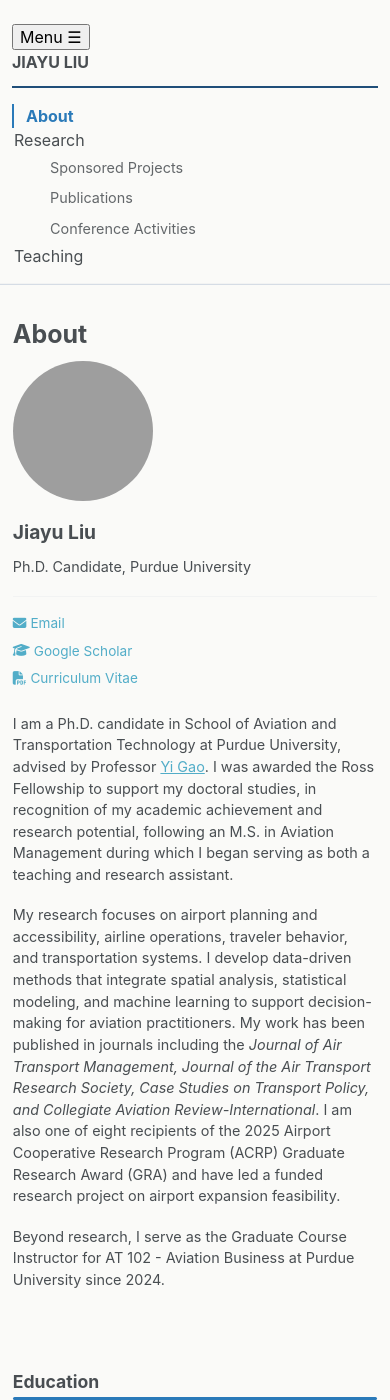
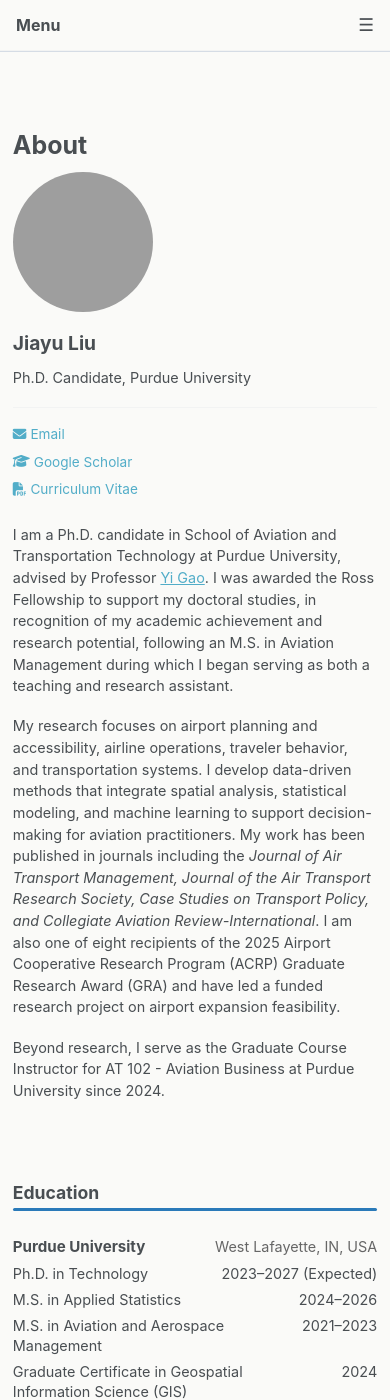
Before and after one commit to liu3309/liu3309.github.io, a Jekyll site: the page built from index.md, in a window 390 px wide and 1400 px high. Built offline with Jekyll 4.4.1, drawn with Linux system fonts in a browser that asks for light colours; a script that is not in the unit is left out.

Commit message:
Add mobile navigation styles for responsive design

```diff
--- a/assets/css/main.scss
+++ b/assets/css/main.scss
@@ -2281,3 +2281,83 @@ h2#conference-activities::after,
     scroll-margin-top: 500px !important;
   }
 }
+
+
+/* ==========================================================================
+   COLLAPSIBLE MOBILE NAVIGATION
+   ========================================================================== */
+
+.mobile-nav-toggle {
+  display: none;
+}
+
+@media screen and (max-width: 700px) {
+
+  .masthead {
+    height: auto !important;
+    min-height: 0 !important;
+    overflow: visible !important;
+  }
+
+  .masthead__inner-wrap {
+    padding: 0 !important;
+    min-height: 0 !important;
+  }
+
+  .mobile-nav-toggle {
+    display: flex !important;
+    align-items: center;
+    justify-content: space-between;
+
+    width: 100%;
+
+    margin: 0;
+    padding: 0.8rem 1rem;
+
+    color: var(--global-masthead-link-color);
+    font: inherit;
+    font-weight: 700;
+    text-align: left;
+
+    background: var(--global-bg-color);
+    border: 0;
+    border-bottom: 1px solid var(--global-border-color);
+
+    cursor: pointer;
+  }
+
+  .mobile-nav-toggle__icon {
+    font-size: 1.1rem;
+    line-height: 1;
+  }
+
+  /* Closed by default */
+  #site-nav {
+    display: none !important;
+
+    width: 100% !important;
+    max-height: calc(100vh - 3.2rem);
+
+    margin: 0 !important;
+    padding: 0.5rem 1rem 1rem !important;
+
+    overflow-x: hidden !important;
+    overflow-y: auto !important;
+
+    background: var(--global-bg-color);
+    border-bottom: 1px solid var(--global-border-color);
+  }
+
+  /* Open state */
+  .masthead.mobile-nav-open #site-nav {
+    display: block !important;
+  }
+
+  body {
+    padding-top: 3.2rem !important;
+  }
+
+  #main {
+    padding-top: 1rem !important;
+  }
+}
```
